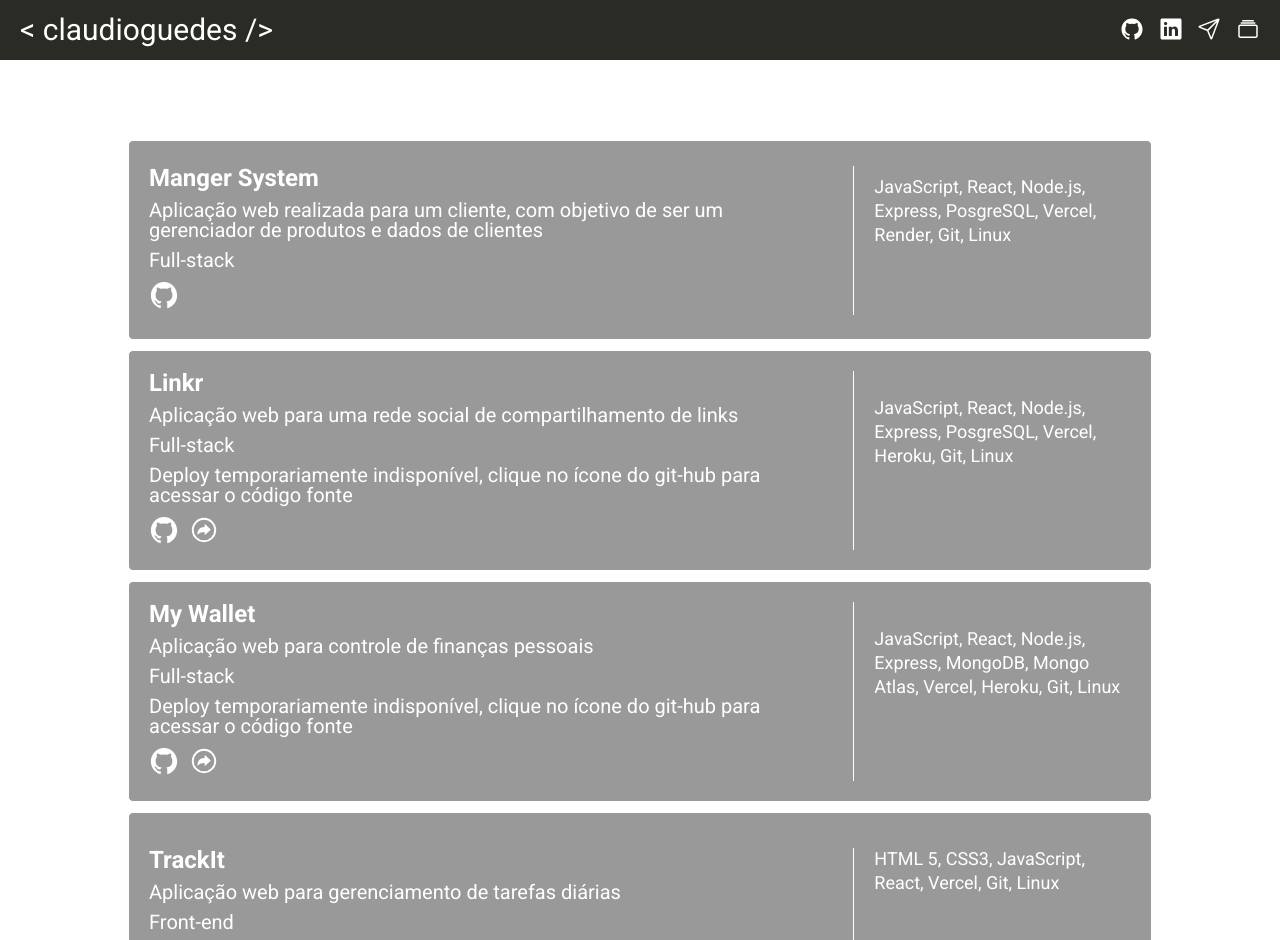
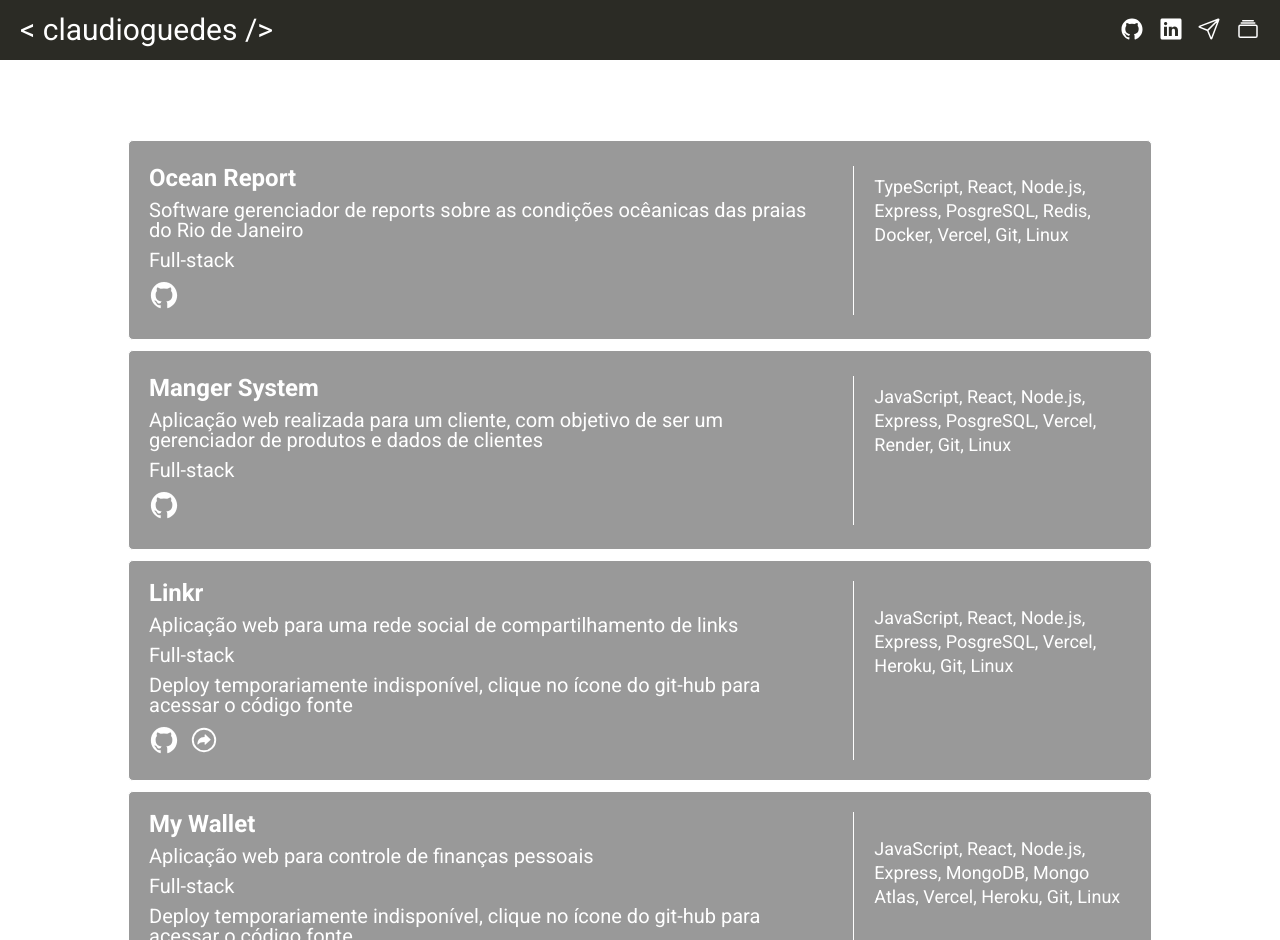
Before and after one commit to guedesclaudio/portfolio, a React (Create React App) app: page /projects in a window 1280 px wide. Built offline with nearby package versions, Linux system fonts and the light colour scheme.

Commit message:
feat(projects): added new project

```diff
--- a/src/services.js/projectsData.js
+++ b/src/services.js/projectsData.js
@@ -1,4 +1,7 @@
 const projectsData = [
+    {name: "Ocean Report", description: "Software gerenciador de reports sobre as condições ocêanicas das praias do Rio de Janeiro",
+    category: "Full-stack", repository: "oceanreport-frontend", deploy: false,
+    stacks: "TypeScript, React, Node.js, Express, PosgreSQL, Redis, Docker, Vercel, Git, Linux"},
     {name: "Manger System", description: "Aplicação web realizada para um cliente, com objetivo de ser um gerenciador de produtos e dados de clientes",
     category: "Full-stack", repository: "managersystem-backend", deploy: false,
     stacks: "JavaScript, React, Node.js, Express, PosgreSQL, Vercel, Render, Git, Linux"},
```
